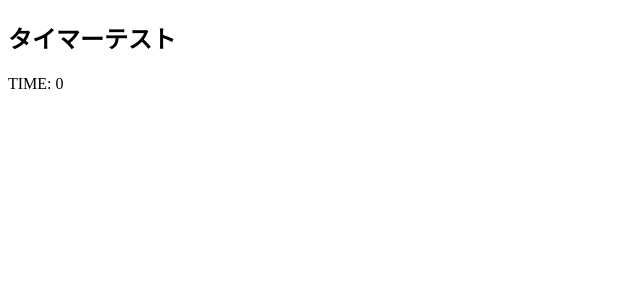
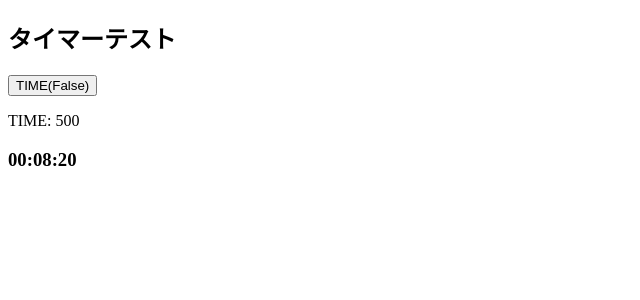
Before and after one commit to 2k2e2n/Clockshare_Vue, a Nuxt app: page /timer in a window 1280 px wide. Shown: the top 300 px of the page, without its empty margins (0-640 px from the left). Built offline with nearby package versions, Linux system fonts and the light colour scheme.

Commit message:
Update index.vue

```diff
--- a/pages/timer/index.vue
+++ b/pages/timer/index.vue
@@ -1,21 +1,41 @@
 <script setup>
 import { ref } from 'vue'
 
-const count = ref(0)
-
-function increment() {
-  count.value++
-}
+const time = ref(0)
+const timeS = ref(0);
+const timeM = ref(0);
+const timeH = ref(0);
+const isRest = ref(false);
 
 window.addEventListener('load', function () {
   console.warn('LOADED');
+  const intervalId = window.setInterval(countup, 10);  // 1秒に1回実行
 });
 
+function countup() {
+  if(!isRest.value) {
+    time.value++;
+  }
+
+  timeS.value = padTime(time.value % 60);
+  timeM.value = padTime(Math.floor(time.value / 60) % 60);
+  timeH.value = padTime(Math.floor(time.value / (60 * 60)) % 24);
+}
+
+// 0:4:20 -> 00:04:20 桁数をあわせる
+function padTime(value) {
+  return value.toString().padStart(2, '0');
+}
+
+function toggleRest() {
+  isRest.value = !isRest.value;
+}
 </script>
-
 <template>
   <div>
     <h2>タイマーテスト</h2>
-      <p>TIME: {{ count }} </p>
+    <button @click="toggleRest">{{ isRest ? 'REST(True)' : 'TIME(False)' }}</button>
+    <p>TIME: {{ time }} </p>
+    <h3>{{ timeH }}:{{ timeM }}:{{ timeS }}</h3>
   </div>
 </template>
```
